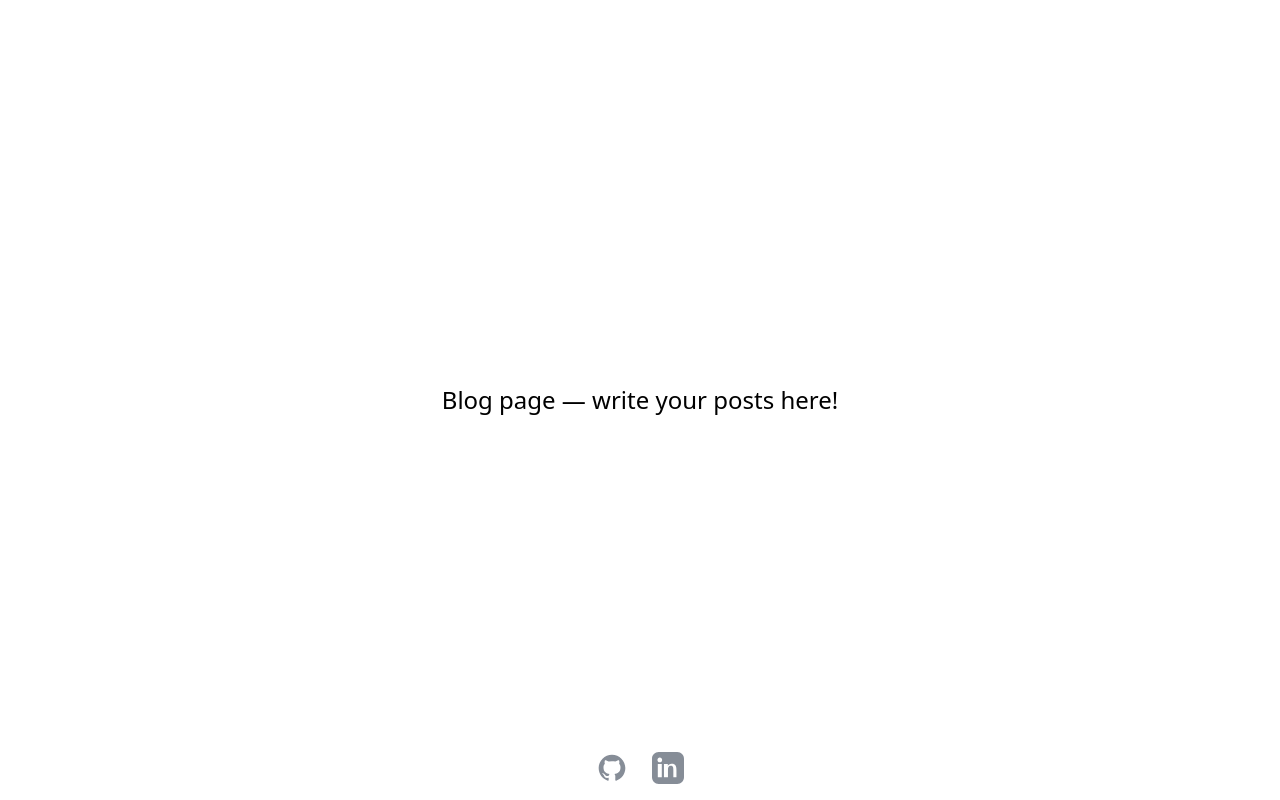
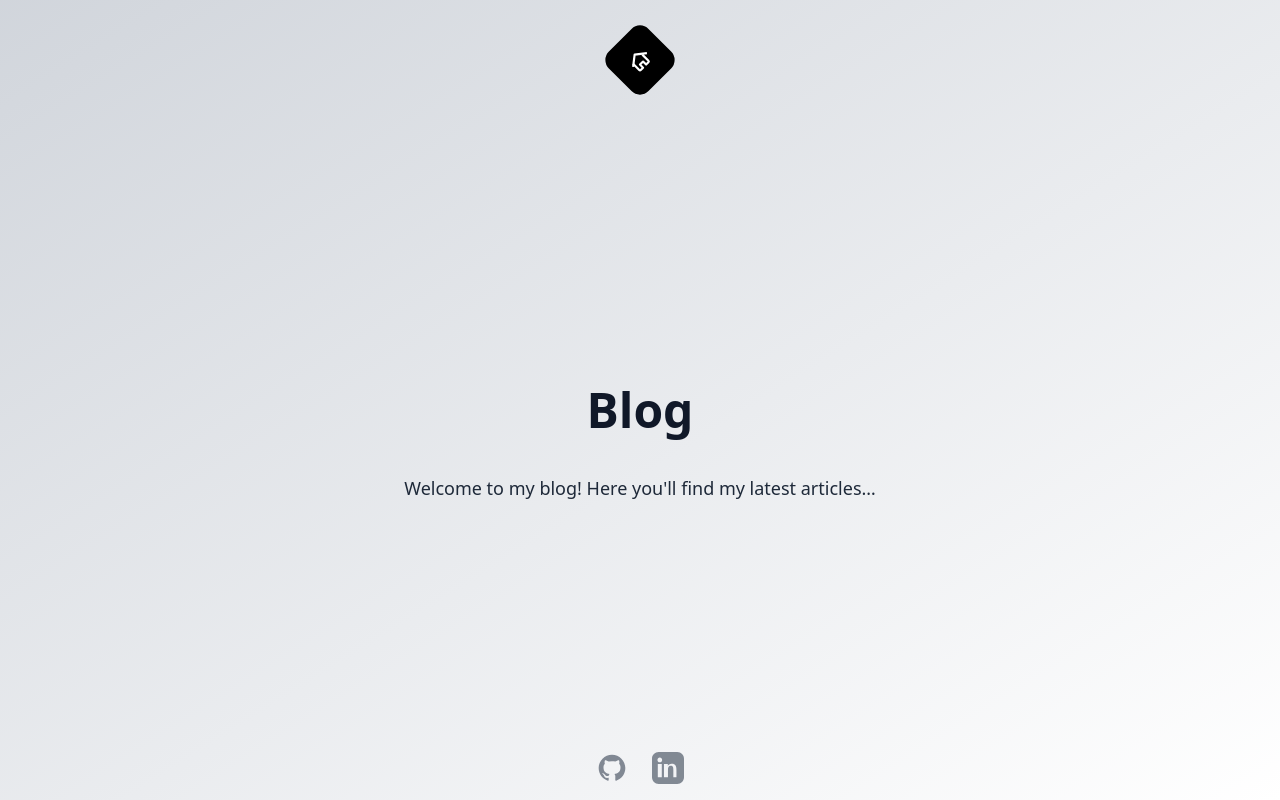
Before and after one commit to yanntrc/website-portfolio, a React (Vite) app: page /blog in a window 1280 px wide. Built offline with nearby package versions, Linux system fonts and the light colour scheme.

Commit message:
blog component

```diff
--- a/src/pages/Blog.jsx
+++ b/src/pages/Blog.jsx
@@ -1,7 +1,14 @@
+import { Link } from 'react-router-dom'
+import Header from '../components/Header'
+
 export default function Blog() {
   return (
-    <div className="min-h-screen flex items-center justify-center bg-white text-2xl">
-      <p>Blog page — write your posts here!</p>
+    <div className="min-h-screen bg-gradient-to-br from-gray-300 to-white flex flex-col animate-fade-in-slow">
+      <Header />
+      <div className="flex-1 flex flex-col items-center justify-center">
+        <h2 className="text-5xl font-extrabold text-gray-900 mb-10">Blog</h2>
+        <p className="text-lg text-gray-800">Welcome to my blog! Here you'll find my latest articles…</p>
+      </div>
     </div>
-  );
+  )
 }
```
